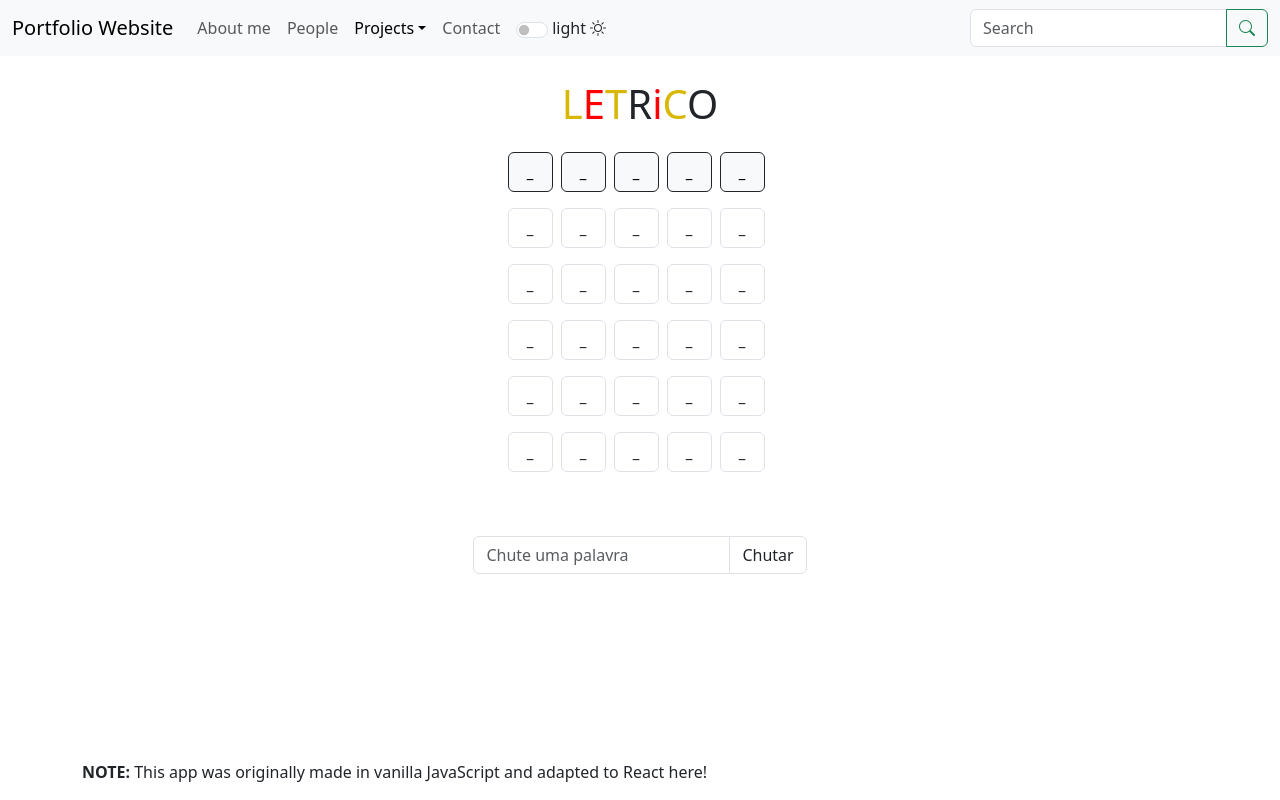
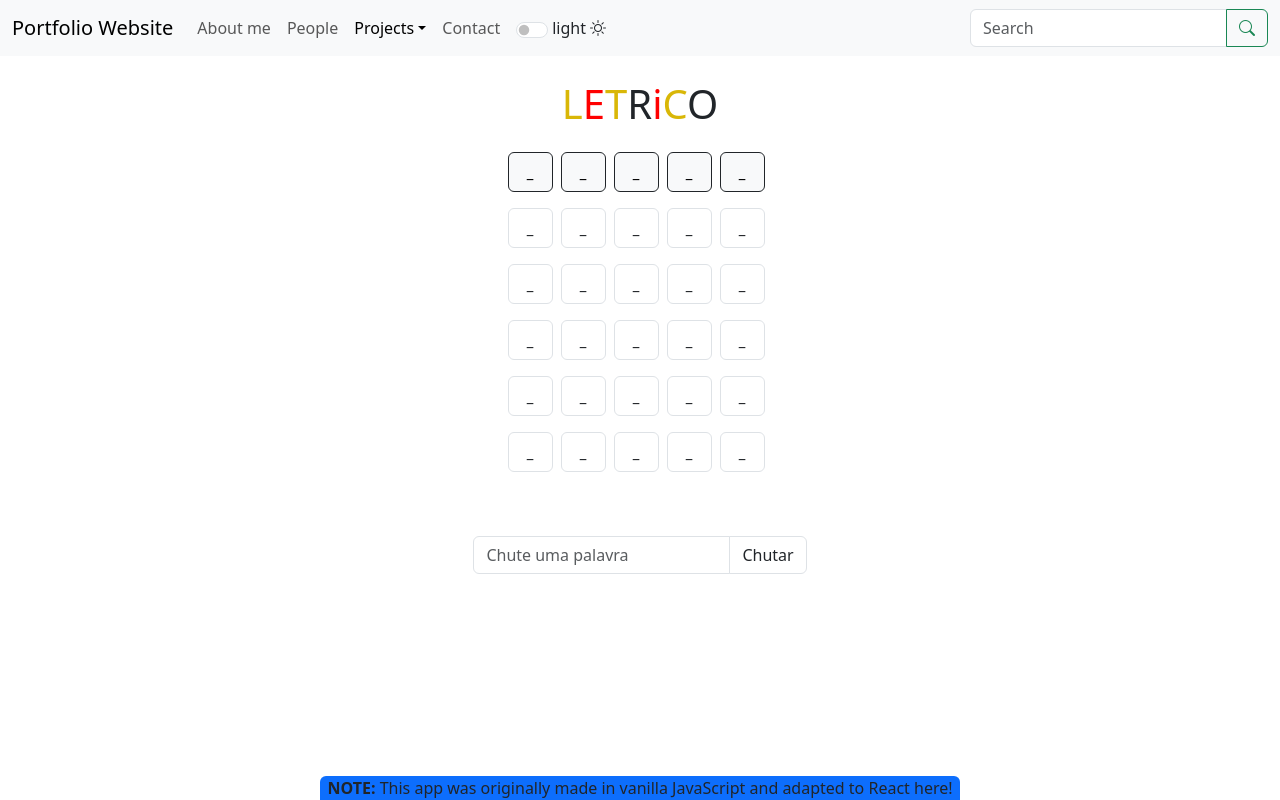
Before and after one commit to adrian1715/portfolio-website, a React (Vite) app in the folder client/: page /projects/letrico in a window 1280 px wide. Built offline with nearby package versions, Linux system fonts and the light colour scheme.

Commit message:
creating and using ProjectsNotes component

```diff
--- /dev/null
+++ b/client/src/components/ProjectsNote.jsx
@@ -0,0 +1,12 @@
+import React from "react";
+
+export default function ProjectsNote() {
+  return (
+    <div className="d-flex justify-content-center">
+      <p className="mt-3 mb-0 w-50 text-center position-fixed bottom-0 bg-primary rounded-top">
+        <b>NOTE: </b>This app was originally made in vanilla JavaScript and
+        adapted to React here!
+      </p>
+    </div>
+  );
+}
--- a/client/src/projects/busca-cep/BuscaCEP.jsx
+++ b/client/src/projects/busca-cep/BuscaCEP.jsx
@@ -1,5 +1,6 @@
 import React, { useEffect } from "react";
 import ReactDOM from "react-dom";
+import ProjectsNote from "../../components/ProjectsNote";
 
 // import { dataLoader } from "./app";
 
@@ -141,6 +142,7 @@ export default function BuscaCEP() {
           </div>
         </div>
       </div>
+      <ProjectsNote />
       {/* {ReactDOM.createPortal(
         <script src="../src/projects/busca-cep/app.js"></script>,
         document.getElementById("vanilla-scripts")
--- a/client/src/projects/letrico/Letrico.jsx
+++ b/client/src/projects/letrico/Letrico.jsx
@@ -1,4 +1,5 @@
 import React, { useEffect, useState } from "react";
+import ProjectsNote from "../../components/ProjectsNote";
 
 export default function Letrico() {
   const [submitHandler, setSubmitHandler] = useState();
@@ -81,10 +82,7 @@ export default function Letrico() {
         </div>
       </div>
 
-      <p className="position-fixed bottom-0">
-        <b>NOTE: </b>This app was originally made in vanilla JavaScript and
-        adapted to React here!
-      </p>
+      <ProjectsNote />
     </>
   );
 }
--- a/client/src/projects/pomodoro-timer/Timer.jsx
+++ b/client/src/projects/pomodoro-timer/Timer.jsx
@@ -1,6 +1,7 @@
 import { useEffect } from "react";
 import ReactDOM from "react-dom";
 import styles from "./Timer.module.css";
+import ProjectsNote from "../../components/ProjectsNote";
 
 export default function Timer() {
   async function imports() {
@@ -52,6 +53,7 @@ export default function Timer() {
       <h2>
         Pomodoros: <span id="pomodoros">0</span>
       </h2>
+      <ProjectsNote />
 
       {ReactDOM.createPortal(
         <>
--- a/client/src/projects/simulador-de-sorteio/copa-do-mundo-2022/Copa.jsx
+++ b/client/src/projects/simulador-de-sorteio/copa-do-mundo-2022/Copa.jsx
@@ -3,6 +3,7 @@ import styles from "./Copa.module.css";
 import Head from "react-helmet";
 import Pote from "../components/Pote";
 import Group from "../components/Group";
+import ProjectsNote from "../../../components/ProjectsNote";
 
 export default function Copa() {
   async function imports() {
@@ -143,6 +144,8 @@ export default function Copa() {
           <i className="bi bi-arrow-up ms-1"></i>
         </a>
       </div>
+
+      <ProjectsNote />
     </>
   );
 }
--- a/client/src/projects/simulador-de-sorteio/libertadores-sulamericana-2022/LibSul.jsx
+++ b/client/src/projects/simulador-de-sorteio/libertadores-sulamericana-2022/LibSul.jsx
@@ -5,6 +5,7 @@ import Pote from "../components/Pote";
 import Group from "../components/Group";
 import libertadoresLogo from "../assets/libertadores/libertadores-logo.png";
 import sulamericanaLogo from "../assets/sulamericana/sulamericana-logo.png";
+import ProjectsNote from "../../../components/ProjectsNote";
 
 export default function LibSul() {
   async function imports() {
@@ -245,6 +246,7 @@ export default function LibSul() {
           </a>
         </div>
       </div>
+      <ProjectsNote />
     </>
   );
 }
```
